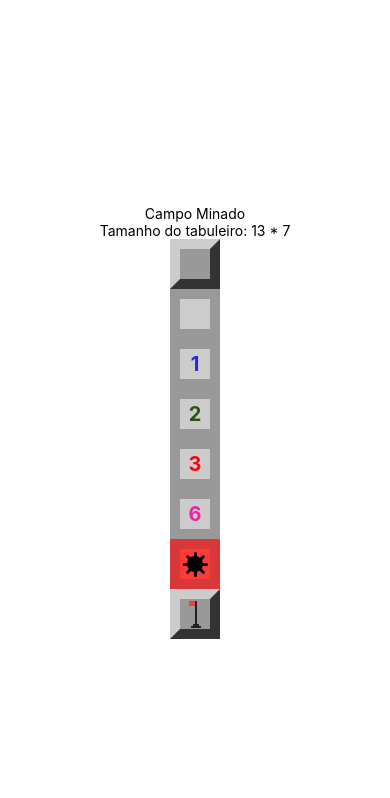
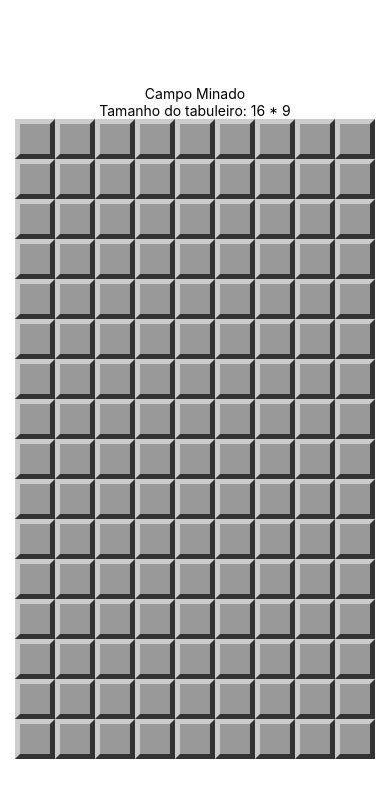
Before and after one commit to LuanSilveiraSouza/react-native-minesweeper, a React Native app: screen / in a window 390 px wide. Shown: the top 798 px of the page. Built offline with nearby package versions, Linux system fonts and the light colour scheme.

Commit message:
Creating Board First logic layer

```diff
--- a/App.js
+++ b/App.js
@@ -1,22 +1,25 @@
-import React from 'react';
+import React, {useState} from 'react';
 import { StyleSheet, Text, View } from 'react-native';
-import Field from './src/components/Field';
 import params from './src/params';
+import {createMinedBoard} from './src/logics';
+import MineField from './src/components/MineField';
 
 export default function App() {
+
+  const minesAmount = Math.ceil(params.getRowsAmount() * params.getColumnsAmount() * params.difficultLevel);
+
+  const [board, setBoard] = useState(
+    createMinedBoard(params.getRowsAmount(), params.getColumnsAmount(), minesAmount)
+    );
+
   return (
     <View style={styles.container}>
       <Text>Campo Minado</Text>
       <Text>Tamanho do tabuleiro: {params.getRowsAmount()} * {params.getColumnsAmount()}</Text>
 
-      <Field />
-      <Field opened />
-      <Field opened nearMines={1}/>
-      <Field opened nearMines={2}/>
-      <Field opened nearMines={3}/>
-      <Field opened nearMines={6}/>
-      <Field mined opened />
-      <Field flagged/>
+      <View style={styles.board}>
+        <MineField board={board}/>
+      </View>
     </View>
   );
 }
@@ -28,4 +31,8 @@ const styles = StyleSheet.create({
     alignItems: 'center',
     justifyContent: 'center',
   },
+  board: {
+    alignItems: 'center',
+    backgroundColor: '#AAA',
+  }
 });
--- a/src/components/Field.js
+++ b/src/components/Field.js
@@ -5,14 +5,14 @@ import Mine from './Mine';
 import Flag from './Flag';
 
 export default props => {
-  const {mined, opened, nearMines, flagged} = props;
+  const {mined, opened, nearMines, flagged, exploded} = props;
 
   const stylesField = [styles.field];
 
   if(opened) stylesField.push(styles.opened);
-  if(mined) stylesField.push(styles.exploded);
+  if(exploded) stylesField.push(styles.exploded);
   if(flagged) stylesField.push(styles.flagged);
-  if(!opened && !mined) stylesField.push(styles.regular);
+  if(!opened) stylesField.push(styles.regular);
 
   let color = null;
   if(nearMines > 0) {
--- /dev/null
+++ b/src/components/MineField.js
@@ -0,0 +1,13 @@
+import React from 'react';
+import {View} from 'react-native';
+import Field from './Field';
+
+export default props => {
+  const rows = props.board.map((row, r) => {
+    const columns = row.map((field, c) => {
+      return <Field {...field} key={c}/>;
+    })
+    return <View key={r} style={{flexDirection: 'row'}}>{columns}</View>;
+  })
+  return <View style={{backgroundColor: '#EEE',}}>{rows}</View>;
+}
--- /dev/null
+++ b/src/logics.js
@@ -0,0 +1,39 @@
+const createBoard = (rows, columns) => {
+  return Array(rows).fill(0).map((_, row) => {
+    return Array(columns).fill(0).map((_, column) => {
+      return {
+        row,
+        column,
+        opened: false,
+        mined: false,
+        flagged: false,
+        nearMines: 0,
+        exploded: false,
+      }
+    })
+  })
+}
+
+const spreadMines = (board, minesAmount) => {
+  const rows = board.length;
+  const columns = board[0].length;
+  let minesPlanted = 0;
+
+  while (minesPlanted < minesAmount) {
+    const randomRow = parseInt(Math.random() * rows, 10);
+    const randomColumn = parseInt(Math.random() * columns, 10);
+
+    if(!board[randomRow][randomColumn].mined) {
+      board[randomRow][randomColumn].mined = true;
+      minesPlanted++;
+    }
+  }
+}
+
+const createMinedBoard = (rows, columns, minesAmount) => {
+  const board = createBoard(rows, columns);
+  spreadMines(board, minesAmount);
+  return board;
+}
+
+export {createMinedBoard};
--- a/src/params.js
+++ b/src/params.js
@@ -1,8 +1,8 @@
 import {Dimensions} from 'react-native';
 
 const params = {
-  blockSize: 50,
-  borderSize: 10,
+  blockSize: 40,
+  borderSize: 5,
   fontSize: 20,
   headerRatio: 0.2,
   difficultLevel: 0.1,
```
